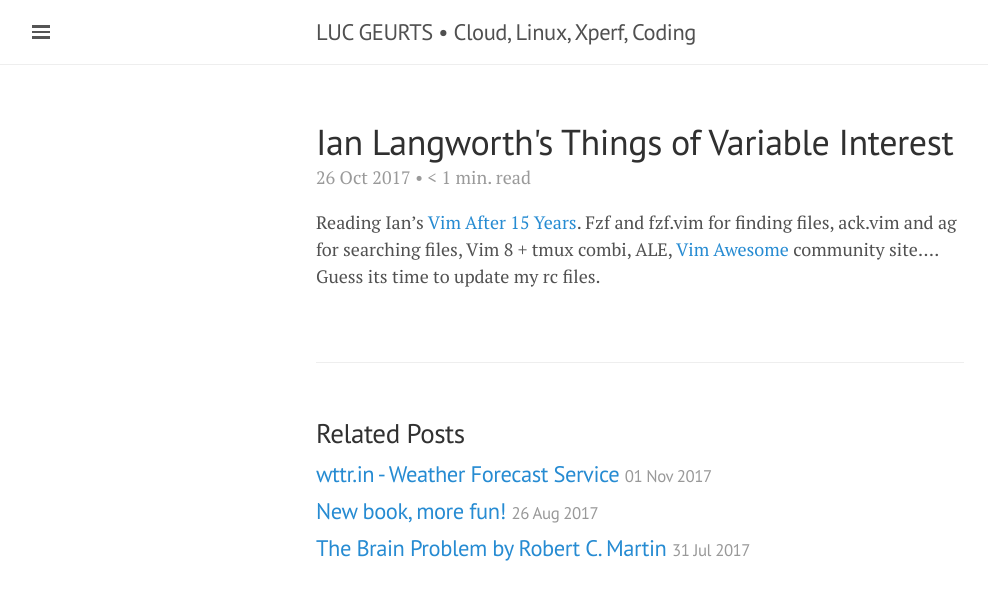
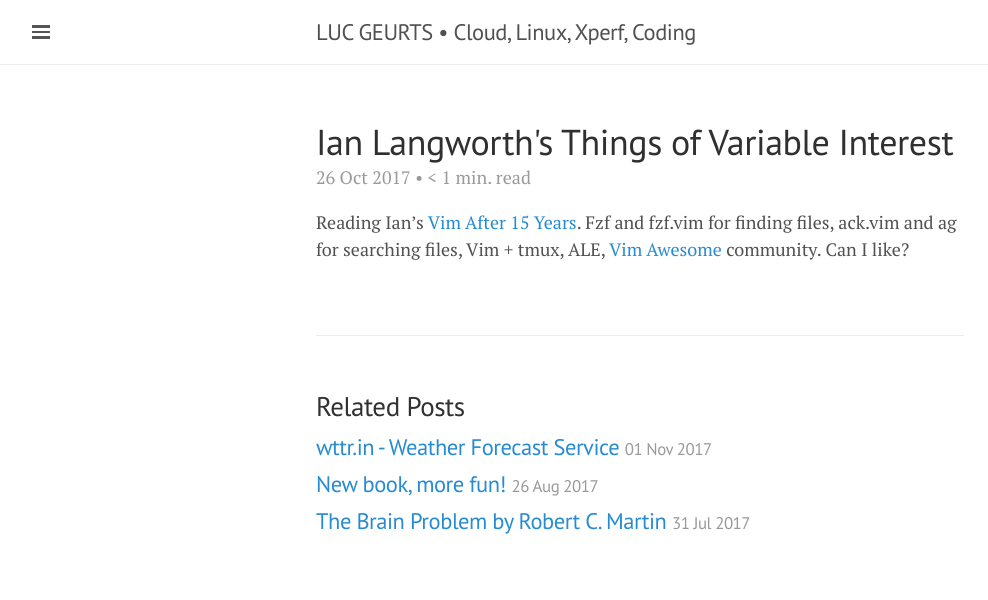
Before and after one commit to lgeurts/lgeurts.github.io, a Jekyll site: the page built from _posts/2017-10-26-ian-langworths-things-of-variable-interest.md, in a window 1280 px wide. Shown: the top 600 px of the page, without its empty margins (0-988 px from the left). Built offline with Jekyll 4.4.1, drawn with Linux system fonts in a browser that asks for light colours; nearby versions of some CDN libraries; comment, search, counter and statistics services are not loaded.

Commit message:
Update 2017-10-26-ian-langworths-things-of-variable-interest.md

```diff
--- a/_posts/2017-10-26-ian-langworths-things-of-variable-interest.md
+++ b/_posts/2017-10-26-ian-langworths-things-of-variable-interest.md
@@ -7,4 +7,4 @@ category: Open Source
 tags: [ Programming ]
 ---
 
-Reading Ian's [Vim After 15 Years](https://statico.github.io/). Fzf and fzf.vim for finding files, ack.vim and ag for searching files, Vim 8 + tmux combi, ALE, [Vim Awesome](https://vimawesome.com/) community site.... Guess its time to update my rc files.
+Reading Ian's [Vim After 15 Years](https://statico.github.io/). Fzf and fzf.vim for finding files, ack.vim and ag for searching files, Vim + tmux, ALE, [Vim Awesome](https://vimawesome.com/) community. Can I like?
```
